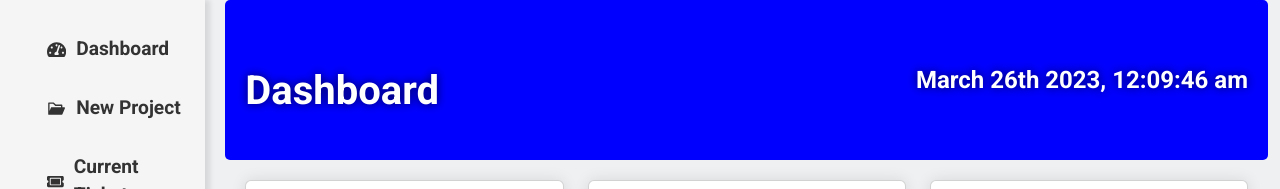
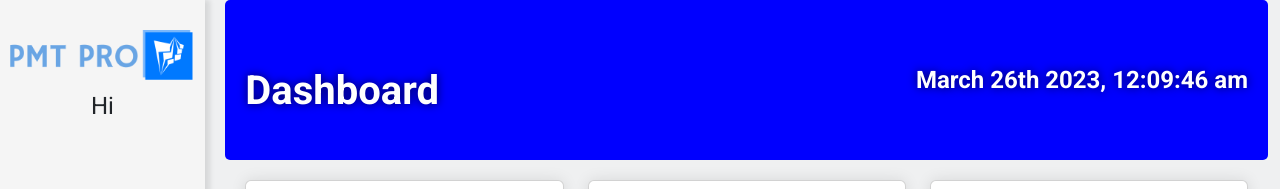
Before and after one commit to paulsgz/ProjectManagementTool, a React (Create React App) app: page /app in a window 1280 px wide. Shown: the top 189 px of the page. Built offline with nearby package versions, Linux system fonts and the light colour scheme; no server answers; sample sign-in values are in the browser's storage; a web font is replaced by a local one.

Commit message:
logo updates

```diff
--- a/src/components/sideBar/sideBar.css
+++ b/src/components/sideBar/sideBar.css
@@ -25,7 +25,7 @@
   }
 }
 
-.logo {
+.Sidelogo {
   display: flex;
   flex-direction: column;
   align-items: center;
--- a/src/components/sideBar/sideBar.js
+++ b/src/components/sideBar/sideBar.js
@@ -20,8 +20,8 @@
 
   return (
     <div className="sidebar">
-      <div className="logo">
-        <img src={logo} alt="logo" />
+      <div className="Sidelogo">
+        <img src={logo} className="img-fluid" alt="logo" />
         <div className="profile">
           <h4>Hi {Name}</h4>
         </div>
```
